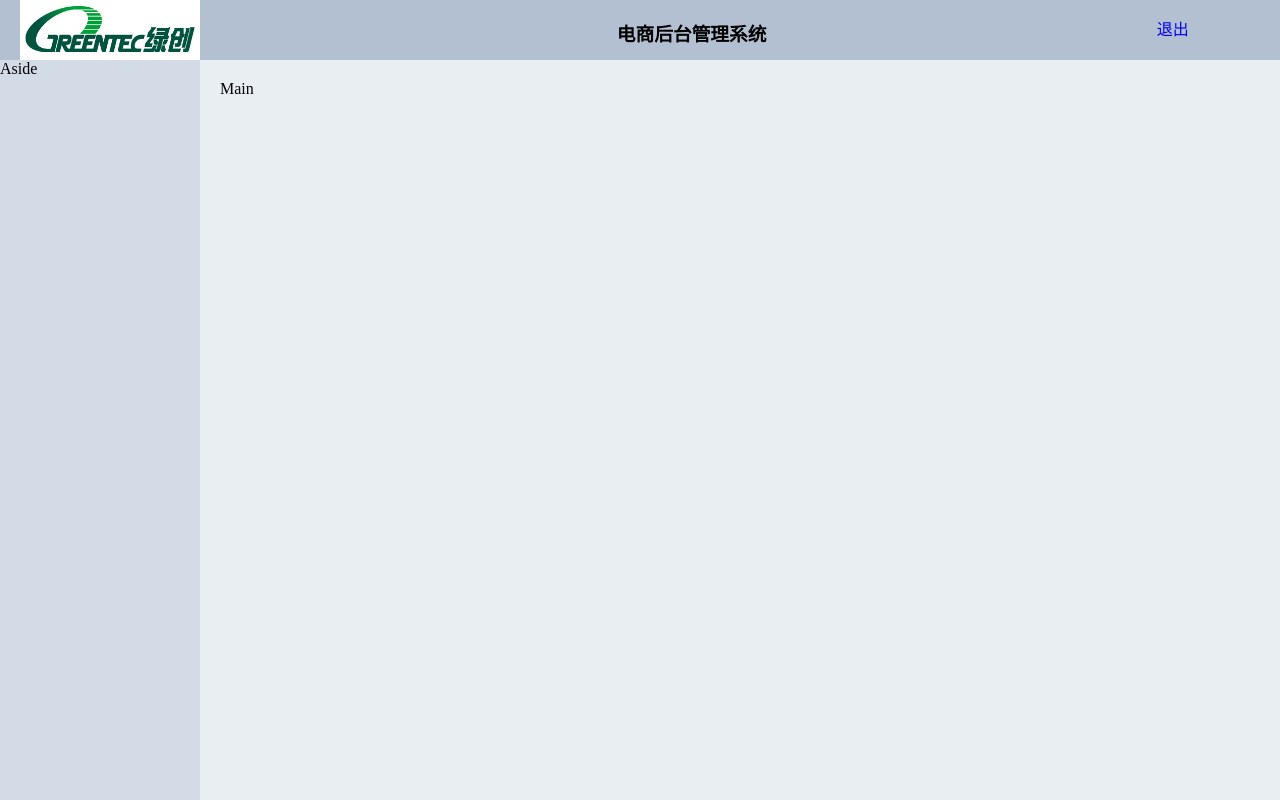
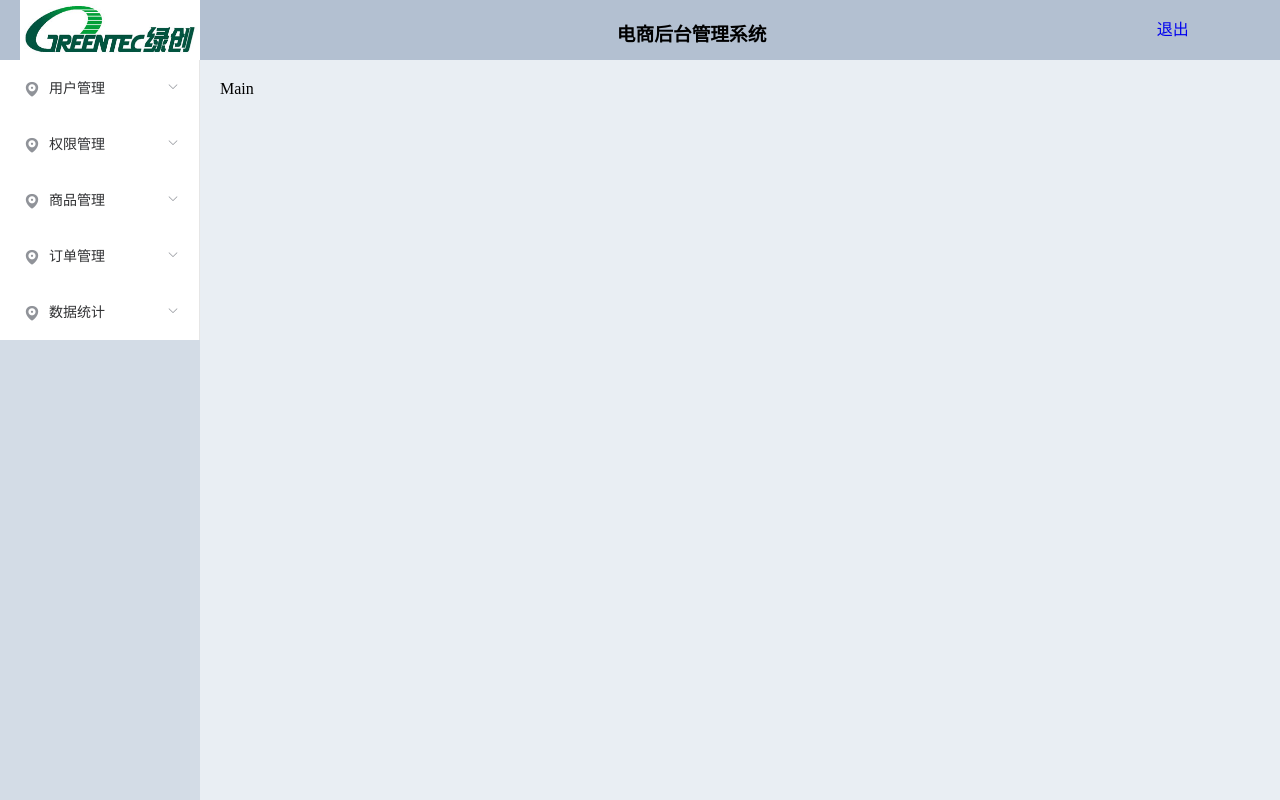
Before and after one commit to SHydsao/backmanager, a Vue app: page / in a window 1280 px wide. Built offline with nearby package versions, Linux system fonts and the light colour scheme.

Commit message:
引入导航组件，调整样式

```diff
--- a/src/components/home/home.vue
+++ b/src/components/home/home.vue
@@ -1,7 +1,7 @@
 <!--
  * @Author: your name
  * @Date: 2020-08-25 18:57:10
- * @LastEditTime: 2020-08-25 19:56:05
+ * @LastEditTime: 2020-08-25 20:24:04
  * @LastEditors: Please set LastEditors
  * @Description: In User Settings Edit
  * @FilePath: \mgt_sys\backmanager\src\components\home\home.vue
@@ -12,7 +12,7 @@
       <el-row>
         <el-col :span="4">
           <div class="grid-content bg-purple">
-            <img src="../../assets/logo.jpg" alt="无法显示该图片">
+            <img src="../../assets/logo.jpg" alt="无法显示该图片" />
           </div>
         </el-col>
         <el-col :span="18" class="middle">
@@ -26,7 +26,84 @@
       </el-row>
     </el-header>
     <el-container>
-      <el-aside width="200px" class="aside">Aside</el-aside>
+      <el-aside width="200px" class="aside">
+        <!-- 侧边栏导航 -->
+        <el-menu :unique-opened="true">
+          <!-- 1 -->
+          <el-submenu index="1">
+            <template slot="title">
+              <i class="el-icon-location"></i>
+              <span>用户管理</span>
+            </template>
+            <!-- <template slot="title">分组一</template> -->
+            <el-menu-item index="1-1">
+              <i class="el-icon-menu"></i>
+              <span>用户列表</span>
+            </el-menu-item>
+          </el-submenu>
+          <!-- 2 -->
+             <el-submenu index="2">
+            <template slot="title">
+              <i class="el-icon-location"></i>
+              <span>权限管理</span>
+            </template>
+            <!-- <template slot="title">分组一</template> -->
+            <el-menu-item index="1-1">
+              <i class="el-icon-location"></i>
+              <span>角色列表</span>
+            </el-menu-item>
+            <el-menu-item index="1-1">
+              <i class="el-icon-location"></i>
+              <span>权限列表</span>
+            </el-menu-item>
+          </el-submenu>
+          <!-- 3 -->
+             <el-submenu index="3">
+            <template slot="title">
+              <i class="el-icon-location"></i>
+              <span>商品管理</span>
+            </template>
+            <!-- <template slot="title">分组一</template> -->
+            <el-menu-item index="1-1">
+              <i class="el-icon-location"></i>
+              <span>商品列表</span>
+            </el-menu-item>
+            <el-menu-item index="1-1">
+              <i class="el-icon-location"></i>
+              <span>分类参数</span>
+            </el-menu-item>
+            <el-menu-item index="1-1">
+              <i class="el-icon-location"></i>
+              <span>商品分类</span>
+            </el-menu-item>
+          </el-submenu>
+          <!-- 4 -->
+             <el-submenu index="4">
+            <template slot="title">
+              <i class="el-icon-location"></i>
+              <span>订单管理</span>
+            </template>
+            <!-- <template slot="title">分组一</template> -->
+            <el-menu-item index="1-1">
+              <i class="el-icon-location"></i>
+              <span>订单列表</span>
+            </el-menu-item>
+          </el-submenu>
+          <!-- 5 -->
+             <el-submenu index="5">
+            <template slot="title">
+              <i class="el-icon-location"></i>
+              <span>数据统计</span>
+            </template>
+            <!-- <template slot="title">分组一</template> -->
+            <el-menu-item index="1-1">
+              <i class="el-icon-location"></i>
+              <span>数据报表</span>
+            </el-menu-item>
+          </el-submenu>
+
+        </el-menu>
+      </el-aside>
       <el-main class="main">Main</el-main>
     </el-container>
   </el-container>
@@ -51,16 +128,16 @@
 .main {
   background-color: #e9eef3;
 }
-.grid-content img{
+.grid-content img {
   height: 60px;
   width: 180px;
 }
 /* 头部样式 */
-.middle{
- text-align: center;
+.middle {
+  text-align: center;
 }
-.loginout{
- text-decoration: none;
+.loginout {
+  text-decoration: none;
   line-height: 60px;
 }
 </style>
```
